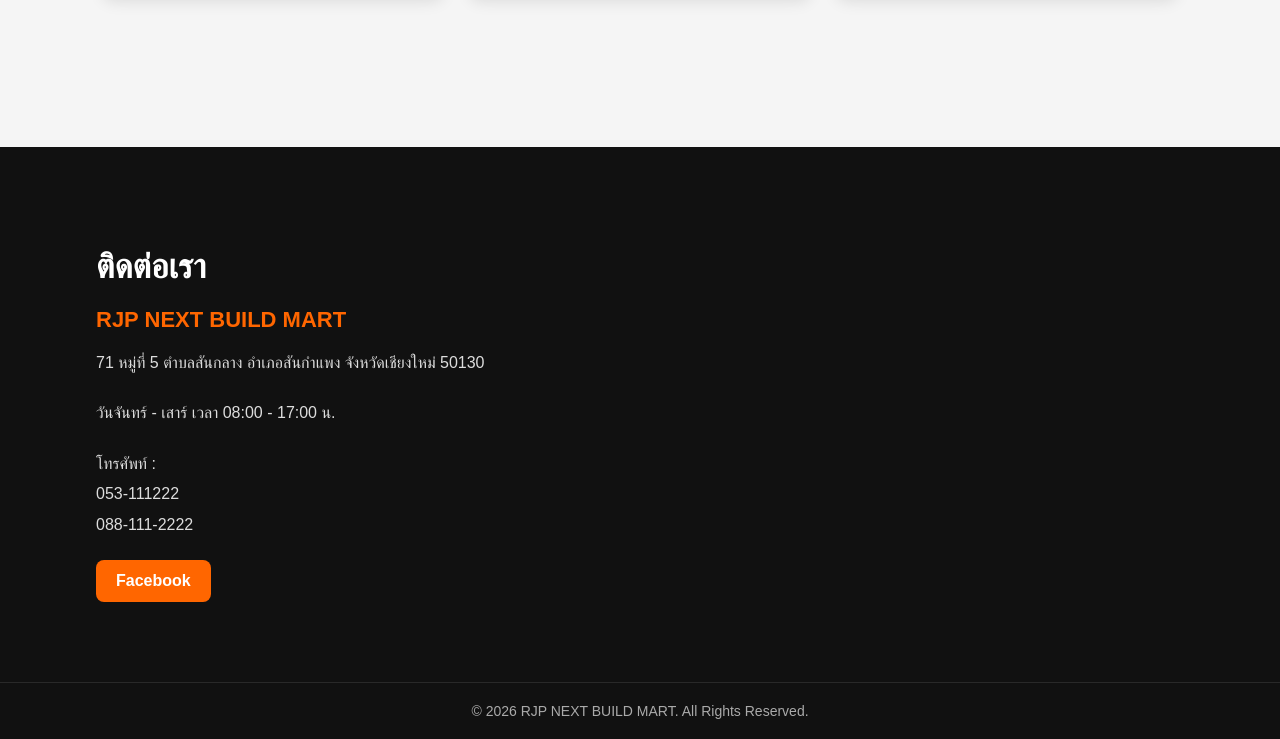
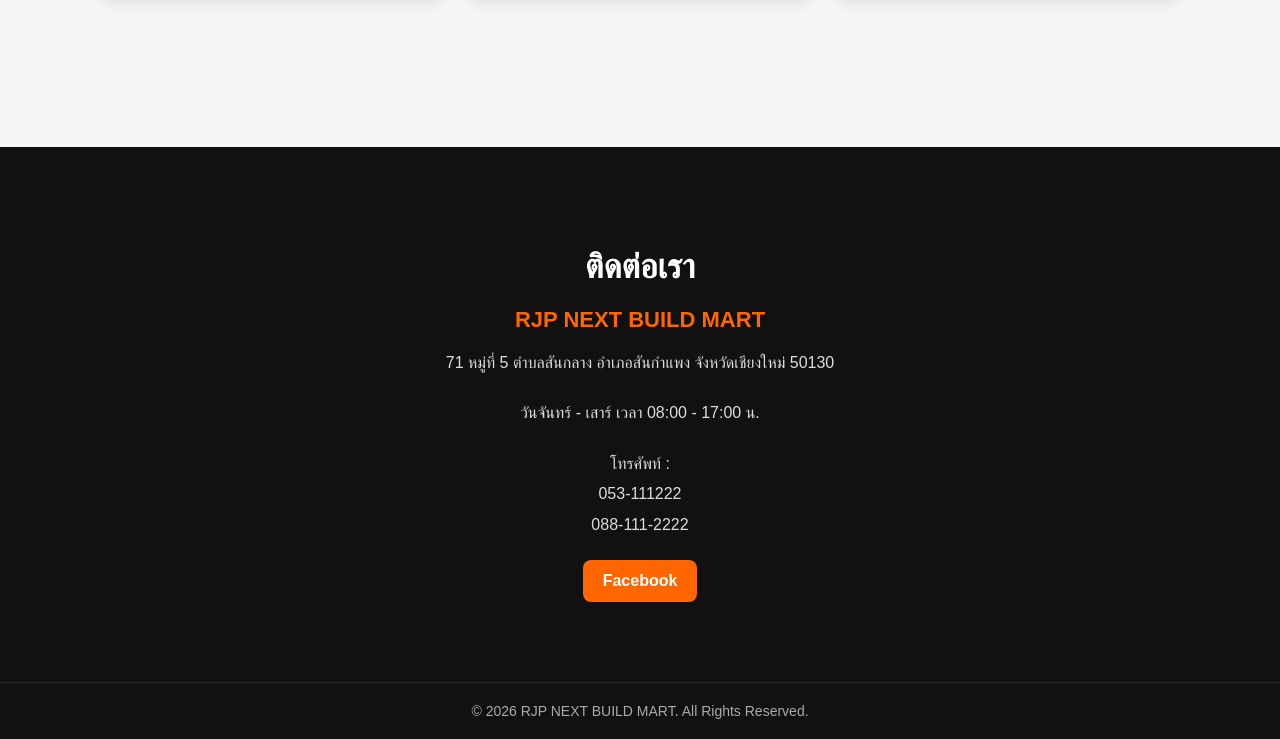
Before and after one commit to devtopup2026-cell/rich-jp-next, a website: page index.html in a window 1280 px wide. Shown: the part 1853-2592 px from the top of the page. Drawn offline with Linux system fonts and the light colour scheme.

Commit message:
Update style.css

```diff
--- a/style.css
+++ b/style.css
@@ -229,13 +229,13 @@
 width:85%;
 margin:auto;
 display:flex;
-justify-content:space-between;
-flex-wrap:wrap;
+justify-content:center;
+text-align:center;
 padding-bottom:40px;
 }
 
 .footer-info{
-max-width:500px;
+max-width:600px;
 padding:40px 0;
 }
 
```
